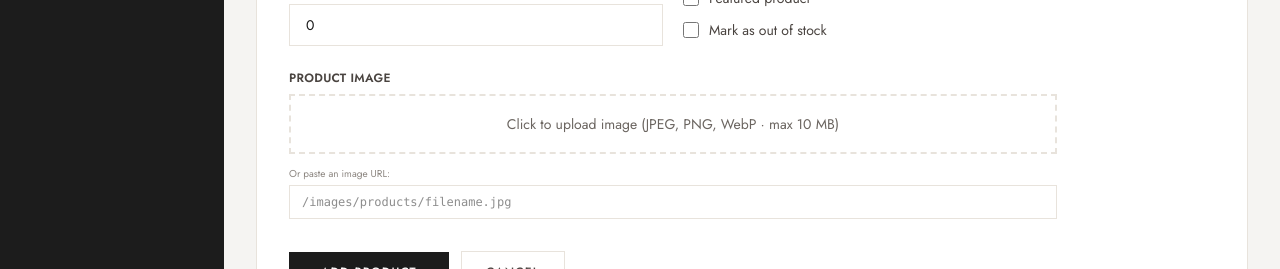
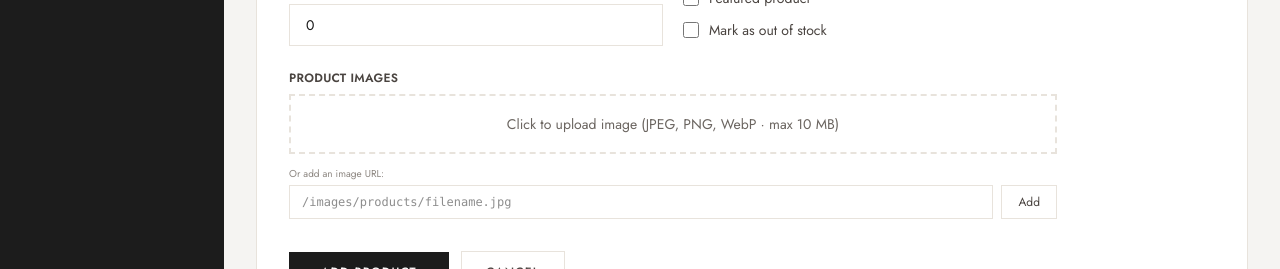
Before and after one commit to SahilQaiser/craftick-from-wp, a Next.js app: page /admin/products/new in a window 1280 px wide. Shown: the part 680-949 px from the top of the page. Built offline with nearby package versions, Linux system fonts and the light colour scheme.

Commit message:
multi images for products

```diff
--- a/src/app/api/admin/images/route.ts
+++ b/src/app/api/admin/images/route.ts
@@ -40,7 +40,7 @@ export async function POST(request: NextRequest) {
   const key = `products/${Date.now()}-${sanitizeFilename(file.name.replace(/\.[^.]+$/, ""))}.${ext}`;
 
   const { env } = await getCloudflareContext({ async: true });
-  await env.PRODUCT_IMAGES.put(key, file.stream(), {
+  await env.PRODUCT_IMAGES.put(key, await file.arrayBuffer(), {
     httpMetadata: { contentType: file.type },
   });
 
--- a/src/app/api/admin/products/[id]/route.ts
+++ b/src/app/api/admin/products/[id]/route.ts
@@ -36,13 +36,15 @@ export async function PUT(
   if (!body) return NextResponse.json({ error: "Invalid body" }, { status: 400 });
 
   const { env } = await getCloudflareContext({ async: true });
+  const images = Array.isArray(body.images) ? (body.images as string[]).map(String) : undefined;
   const product = await updateProduct(env.DB, Number(id), {
     slug: body.slug !== undefined ? String(body.slug).trim() : undefined,
     title: body.title !== undefined ? String(body.title).trim() : undefined,
     subtitle: body.subtitle !== undefined ? String(body.subtitle).trim() : undefined,
     description: body.description !== undefined ? String(body.description).trim() : undefined,
     price: body.price !== undefined ? Number(body.price) : undefined,
-    image: body.image !== undefined ? String(body.image).trim() : undefined,
+    images,
+    image: images === undefined && body.image !== undefined ? String(body.image).trim() : undefined,
     category: body.category !== undefined ? String(body.category).trim() : undefined,
     featured: body.featured !== undefined ? Boolean(body.featured) : undefined,
     outOfStock: body.outOfStock !== undefined ? Boolean(body.outOfStock) : undefined,
--- a/src/app/api/admin/products/route.ts
+++ b/src/app/api/admin/products/route.ts
@@ -35,13 +35,15 @@ export async function POST(request: NextRequest) {
 
   const { env } = await getCloudflareContext({ async: true });
   try {
+    const images = Array.isArray(body.images) ? (body.images as string[]).map(String) : undefined;
     const product = await createProduct(env.DB, {
       slug: String(body.slug).trim(),
       title: String(body.title).trim(),
       subtitle: String(body.subtitle ?? "").trim(),
       description: String(body.description ?? "").trim(),
       price: Number(body.price),
-      image: String(body.image ?? "").trim(),
+      image: images?.[0] ?? String(body.image ?? "").trim(),
+      images,
       category: String(body.category ?? "").trim(),
       featured: Boolean(body.featured),
       outOfStock: Boolean(body.outOfStock),
--- a/src/components/admin/ProductForm.tsx
+++ b/src/components/admin/ProductForm.tsx
@@ -14,6 +14,7 @@ export default function ProductForm({ product }: Props) {
   const router = useRouter();
   const isEdit = !!product;
   const fileRef = useRef<HTMLInputElement>(null);
+  const urlRef = useRef<HTMLInputElement>(null);
 
   const [form, setForm] = useState({
     title: product?.title ?? "",
@@ -25,7 +26,11 @@ export default function ProductForm({ product }: Props) {
     featured: product?.featured ?? false,
     outOfStock: product?.outOfStock ?? false,
     inventory: product?.inventory?.toString() ?? "0",
-    image: product?.image ?? "",
+    images: product?.images?.length
+      ? product.images
+      : product?.image
+        ? [product.image]
+        : [] as string[],
   });
 
   const [uploading, setUploading] = useState(false);
@@ -74,13 +79,29 @@ export default function ProductForm({ product }: Props) {
         return;
       }
       const data = await res.json() as { url?: string };
-      setForm((prev) => ({ ...prev, image: data.url ?? "" }));
+      if (data.url) {
+        setForm((prev) => ({ ...prev, images: [...prev.images, data.url!] }));
+      }
     } catch {
       setError("Upload failed");
     } finally {
       setUploading(false);
       if (fileRef.current) fileRef.current.value = "";
     }
+  }
+
+  function handleAddUrl() {
+    const url = urlRef.current?.value.trim();
+    if (!url) return;
+    setForm((prev) => ({ ...prev, images: [...prev.images, url] }));
+    if (urlRef.current) urlRef.current.value = "";
+  }
+
+  function removeImage(index: number) {
+    setForm((prev) => ({
+      ...prev,
+      images: prev.images.filter((_, i) => i !== index),
+    }));
   }
 
   async function handleSubmit(e: React.FormEvent) {
@@ -92,6 +113,8 @@ export default function ProductForm({ product }: Props) {
       ...form,
       price: Number(form.price),
       inventory: Number(form.inventory),
+      images: form.images,
+      image: form.images[0] ?? "",
     };
 
     try {
@@ -261,24 +284,51 @@ export default function ProductForm({ product }: Props) {
         </div>
       </div>
 
-      {/* Image */}
+      {/* Images */}
       <div>
         <label className="block text-xs font-semibold text-[#4A4440] mb-2 uppercase tracking-wide">
-          Product Image
+          Product Images
+          {form.images.length > 0 && (
+            <span className="ml-2 text-[#8C8680] normal-case font-normal">
+              ({form.images.length} image{form.images.length !== 1 ? "s" : ""} · first is primary)
+            </span>
+          )}
         </label>
-        <div className="flex items-start gap-5">
-          {form.image && (
-            <div className="relative w-24 h-32 shrink-0 overflow-hidden bg-[#EDE8E1]">
+
+        {/* Existing images */}
+        {form.images.length > 0 && (
+          <div className="flex flex-wrap gap-3 mb-4">
+            {form.images.map((src, i) => (
+              <div key={i} className="relative group">
+                <div className="relative w-24 h-32 overflow-hidden bg-[#EDE8E1]">
                   <Image
-                src={form.image}
-                alt="Product preview"
+                    src={src}
+                    alt={`Image ${i + 1}`}
                     fill
                     className="object-cover object-top"
                     sizes="96px"
                   />
+                  {i === 0 && (
+                    <div className="absolute bottom-0 left-0 right-0 bg-[#B5903A] text-white text-[9px] text-center py-0.5 tracking-wider uppercase">
+                      Primary
                     </div>
                   )}
-          <div className="flex-1 space-y-3">
+                </div>
+                <button
+                  type="button"
+                  onClick={() => removeImage(i)}
+                  className="absolute -top-1.5 -right-1.5 w-5 h-5 bg-[#1C1C1C] text-white text-xs flex items-center justify-center opacity-0 group-hover:opacity-100 transition-opacity hover:bg-red-600"
+                  title="Remove image"
+                >
+                  ×
+                </button>
+              </div>
+            ))}
+          </div>
+        )}
+
+        {/* Upload + URL add */}
+        <div className="space-y-3">
           <div className="border-2 border-dashed border-[#E8E3DC] p-4 text-center">
             <input
               ref={fileRef}
@@ -297,15 +347,22 @@ export default function ProductForm({ product }: Props) {
             </label>
           </div>
           <div>
-              <p className="text-[10px] text-[#8C8680] mb-1">Or paste an image URL:</p>
+            <p className="text-[10px] text-[#8C8680] mb-1">Or add an image URL:</p>
+            <div className="flex gap-2">
               <input
-                name="image"
+                ref={urlRef}
                 type="text"
-                value={form.image}
-                onChange={handleChange}
                 placeholder="/images/products/filename.jpg"
-                className="w-full border border-[#E8E3DC] px-3 py-2 text-xs font-mono text-[#1C1C1C] focus:outline-none focus:border-[#B5903A] bg-white transition-colors"
+                className="flex-1 border border-[#E8E3DC] px-3 py-2 text-xs font-mono text-[#1C1C1C] focus:outline-none focus:border-[#B5903A] bg-white transition-colors"
+                onKeyDown={(e) => e.key === "Enter" && (e.preventDefault(), handleAddUrl())}
               />
+              <button
+                type="button"
+                onClick={handleAddUrl}
+                className="border border-[#E8E3DC] text-[#4A4440] text-xs px-4 py-2 hover:border-[#1C1C1C] transition-colors"
+              >
+                Add
+              </button>
             </div>
           </div>
         </div>
--- a/src/lib/db.ts
+++ b/src/lib/db.ts
@@ -78,6 +78,7 @@ type D1Row = {
   description: string;
   price: number;
   image: string;
+  images: string;
   category: string;
   featured: number;
   out_of_stock: number;
@@ -87,6 +88,7 @@ type D1Row = {
 };
 
 function rowToProduct(row: D1Row): Product {
+  const images = JSON.parse(row.images || "[]") as string[];
   return {
     id: row.id,
     slug: row.slug,
@@ -94,7 +96,8 @@ function rowToProduct(row: D1Row): Product {
     subtitle: row.subtitle,
     description: row.description,
     price: row.price,
-    image: row.image,
+    image: images[0] || row.image,
+    images,
     category: row.category,
     featured: row.featured === 1,
     outOfStock: row.out_of_stock === 1,
@@ -153,10 +156,12 @@ export async function createProduct(
   db: D1Database,
   data: Omit<Product, "id">
 ): Promise<Product> {
+  const images = data.images ?? (data.image ? [data.image] : []);
+  const image = images[0] ?? data.image ?? "";
   const result = await db
     .prepare(
-      `INSERT INTO products (slug, title, subtitle, description, price, image, category, featured, out_of_stock, inventory)
-       VALUES (?, ?, ?, ?, ?, ?, ?, ?, ?, ?)
+      `INSERT INTO products (slug, title, subtitle, description, price, image, images, category, featured, out_of_stock, inventory)
+       VALUES (?, ?, ?, ?, ?, ?, ?, ?, ?, ?, ?)
        RETURNING *`
     )
     .bind(
@@ -165,7 +170,8 @@ export async function createProduct(
       data.subtitle,
       data.description,
       data.price,
-      data.image,
+      image,
+      JSON.stringify(images),
       data.category,
       data.featured ? 1 : 0,
       data.outOfStock ? 1 : 0,
@@ -189,7 +195,13 @@ export async function updateProduct(
   if (data.subtitle !== undefined) { sets.push("subtitle = ?"); values.push(data.subtitle); }
   if (data.description !== undefined) { sets.push("description = ?"); values.push(data.description); }
   if (data.price !== undefined) { sets.push("price = ?"); values.push(data.price); }
-  if (data.image !== undefined) { sets.push("image = ?"); values.push(data.image); }
+  if (data.images !== undefined) {
+    const image = data.images[0] ?? "";
+    sets.push("images = ?"); values.push(JSON.stringify(data.images));
+    sets.push("image = ?"); values.push(image);
+  } else if (data.image !== undefined) {
+    sets.push("image = ?"); values.push(data.image);
+  }
   if (data.category !== undefined) { sets.push("category = ?"); values.push(data.category); }
   if (data.featured !== undefined) { sets.push("featured = ?"); values.push(data.featured ? 1 : 0); }
   if (data.outOfStock !== undefined) { sets.push("out_of_stock = ?"); values.push(data.outOfStock ? 1 : 0); }
--- a/src/lib/products-static.ts
+++ b/src/lib/products-static.ts
@@ -10,6 +10,7 @@ export type Product = {
   description: string;
   price: number;
   image: string;
+  images?: string[];
   category: string;
   featured?: boolean;
   outOfStock?: boolean;
```
Also changed, not shown: src/app/shop/[slug]/page.tsx (+7 -19 lines), src/components/ProductImageGallery.tsx (added, +64 -0 lines), 1 other file (tests, documents, lock files or other folders). Lines whose indentation alone changed are shown as unchanged.
